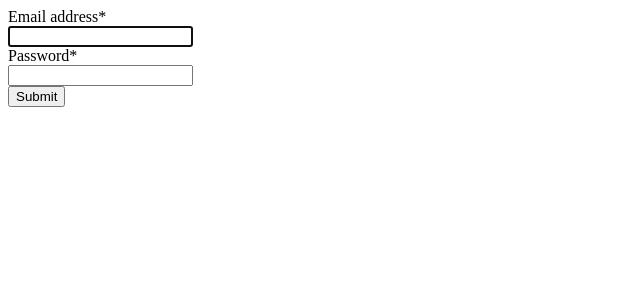
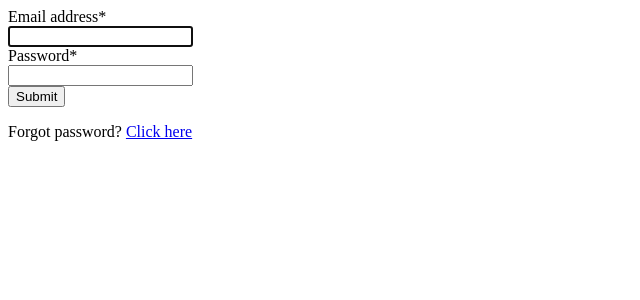
Before and after one commit to developersociety/commonslibrary, a Django app: page /accounts/login/ in a window 1280 px wide. Shown: the top 300 px of the page, without its empty margins (0-640 px from the left). Run offline with Django 3.2, Linux system fonts and the light colour scheme; some libraries are stand-ins or nearby versions.

Commit message:
Add forgot password and reset views

```diff
--- a/apps/accounts/urls.py
+++ b/apps/accounts/urls.py
@@ -1,5 +1,6 @@
 from django.conf.urls import url
-from django.contrib.auth.views import LoginView
+from django.contrib.auth import views
+from django.core.urlresolvers import reverse_lazy
 
 from .forms import LoginForm
 from .views import UserCreateView
@@ -9,10 +10,45 @@ urlpatterns = [
     url(r'^registration/$', UserCreateView.as_view(), name='registration'),
     url(
         r'^login/$',
-        LoginView.as_view(
+        views.LoginView.as_view(
             template_name='accounts/login.html',
             form_class=LoginForm,
         ),
         name='login'
     ),
+    url(r'^logout/$', views.LogoutView.as_view(), name='logout'),
+    url(
+        r'^password-reset/$',
+        views.PasswordResetView.as_view(
+            template_name='accounts/password_reset_form.html',
+            email_template_name='accounts/emails/password_reset_email.html',
+            success_url=reverse_lazy('accounts:password-reset-done'),
+        ),
+        name='password-reset',
+    ),
+
+    url(
+        r'^reset/(?P<uidb64>[0-9A-Za-z_\-]+)/(?P<token>[0-9A-Za-z]{1,13}-[0-9A-Za-z]{1,20})/$',
+        views.PasswordResetConfirmView.as_view(
+            template_name='accounts/password_reset_confirm.html',
+            success_url=reverse_lazy('accounts:password-reset-complete'),
+        ),
+        name='password-reset-confirm'
+    ),
+
+    url(
+        r'^password-reset/done/$',
+        views.PasswordResetDoneView.as_view(
+            template_name='accounts/password_reset_done.html'
+        ),
+        name='password-reset-done'
+    ),
+
+    url(
+        r'^reset/done/$',
+        views.PasswordResetCompleteView.as_view(
+            template_name='accounts/password_reset_complete.html'
+        ),
+        name='password-reset-complete',
+    ),
 ]
--- a/templates/accounts/login.html
+++ b/templates/accounts/login.html
@@ -2,4 +2,6 @@
 
 {% block content %}
   {% crispy form %}
+
+  <p>Forgot password? <a href="{% url 'accounts:password-reset' %}">Click here</a></p>
 {% endblock content %}
--- /dev/null
+++ b/templates/accounts/password_reset_complete.html
@@ -0,0 +1 @@
+Your password has been set.  You may go ahead and log in now.
--- /dev/null
+++ b/templates/accounts/password_reset_done.html
@@ -0,0 +1,4 @@
+Password reset sent
+We've emailed you instructions for setting your password, if an account exists with the email you entered. You should receive them shortly.
+
+If you don't receive an email, please make sure you've entered the address you registered with, and check your spam folder.
```
Also changed, not shown: templates/accounts/emails/password_reset_email.html (added, +14 -0 lines), templates/accounts/password_reset_confirm.html (added, +18 -0 lines), templates/accounts/password_reset_form.html (added, +7 -0 lines).
